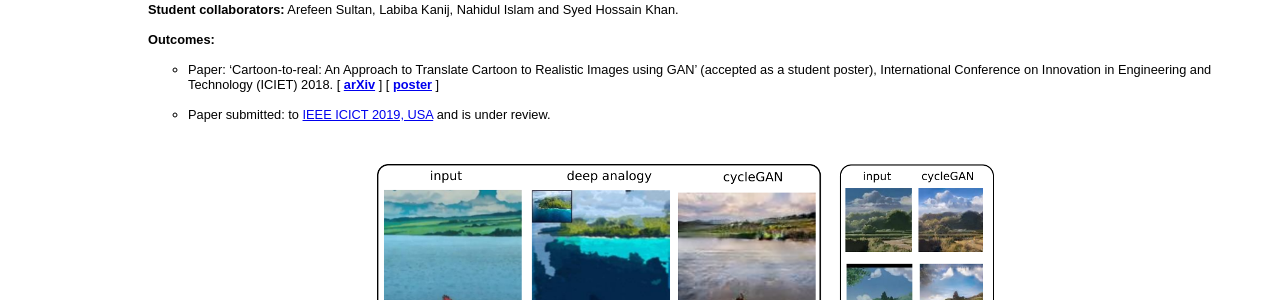
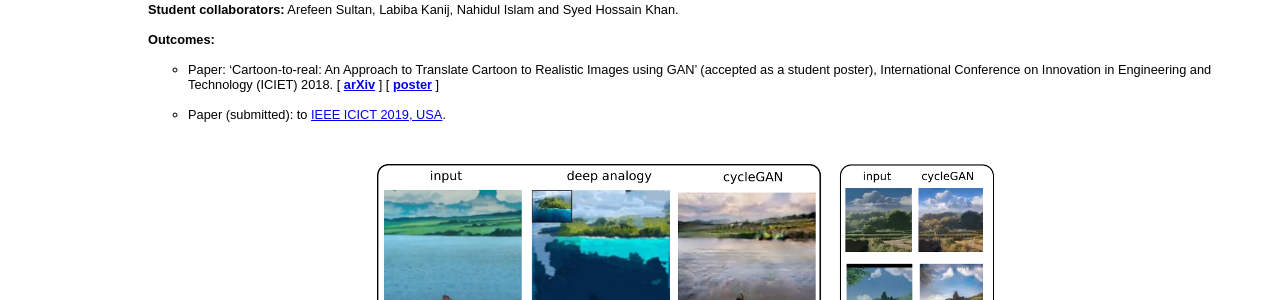
Before and after one commit to imruljubair/imruljubair.github.io, a Jekyll site: the page project/project-page.html, which Jekyll copies as it is, in a window 1280 px wide and 900 px high, scrolled down 1025 px. Shown: the part 153-453 px from the top of the window. Built offline with Jekyll 4.4.1, drawn with Linux system fonts in a browser that asks for light colours.

```diff
--- a/project/project-page.html
+++ b/project/project-page.html
@@ -65,7 +65,7 @@ div {
 <br>
 <ul>
    <li>Paper: ‘Cartoon-to-real: An Approach to Translate Cartoon to Realistic Images using GAN’ (accepted as a student poster), International Conference on Innovation in Engineering and Technology (ICIET) 2018. [ <a href="https://arxiv.org/abs/1811.11796" ; style="font-weight:bold">arXiv</a> ] [ <a href="material/cartoon_poster.pdf"  ; style="font-weight:bold">poster</a> ]</li><br>
-    <li>Paper submitted: to <a href="http://icict.org/">IEEE ICICT 2019, USA</a> and is under review.</li>
+    <li>Paper (submitted): to <a href="http://icict.org/">IEEE ICICT 2019, USA</a>.</li>
 </ul>
 <br>
 </ul>
```
